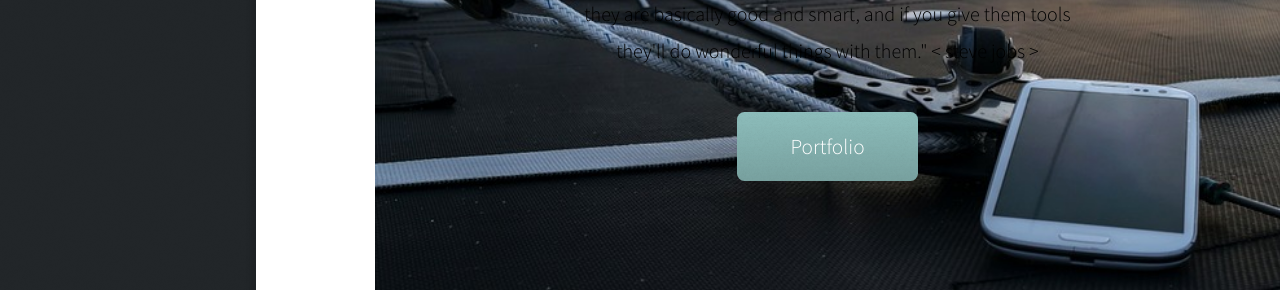
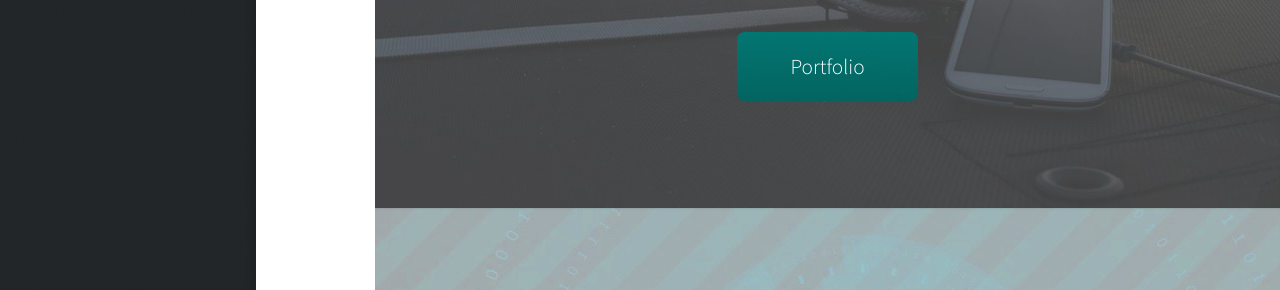
Before and after one commit to joyliao07/portfolio, a website: page public/index.html in a window 1280 px wide. Shown: the part 404-694 px from the top of the page. Drawn offline with nearby package versions, Linux system fonts and the light colour scheme.

Commit message:
modified images

```diff
--- a/public/assets/css/base.css
+++ b/public/assets/css/base.css
@@ -136,7 +136,7 @@ h2 {
 }
 
     h2.alt {
-        color: #888;
+        color: rgb(54, 54, 54);
     }
 
         h2.alt strong {
@@ -681,7 +681,7 @@ button,
     color: #fff !important;
     text-decoration: none;
     padding: 0.75em 2.5em 0.75em 2.5em;
-    background-color: #8ebebc;
+    background-color: #047773;
     border: 0;
     cursor: pointer;
     background-image: -moz-linear-gradient(top, rgba(0, 0, 0, 0), rgba(0, 0, 0, 0.15)), url("images/overlay.png");
--- a/public/assets/css/layout.css
+++ b/public/assets/css/layout.css
@@ -1518,7 +1518,6 @@ footer, header, hgroup, menu, nav, section {
         padding: 4em 0;
         box-shadow: inset 0 1px 0 0 rgba(0, 0, 0, 0.05), inset 0 0.1em 0.1em 0 rgba(0, 0, 0, 0.025);
         text-align: center;
-        background-image: url("images/overlay.png");
     }
 
         #main > section.dark {
@@ -1536,7 +1535,6 @@ footer, header, hgroup, menu, nav, section {
             }
 
             #main > section.dark a {
-                color: #fff;
                 border-color: inherit;
             }
 
--- a/public/assets/css/modules.css
+++ b/public/assets/css/modules.css
@@ -13,58 +13,63 @@
     margin-left: 375px;
 }
 
+/* Here for initial image!! */
 #main > section {
     margin: 0;
     overflow: hidden;
     padding: 4em 0;
     box-shadow: inset 0 1px 0 0 rgba(0, 0, 0, 0.05), inset 0 0.1em 0.1em 0 rgba(0, 0, 0, 0.025);
     text-align: center;
-    background-image: url("images/overlay.png");
+    background-image: url("../../images/technology_pixabay.jpg");
 }
 
-#main > section.dark {
+section.dark {
     color: #ddd;
     color: rgba(255, 255, 255, 0.75);
+    background-color:rgba(0, 0, 0, 0.5);
 }
 
-    #main > section.dark h2, #main > section.dark h3, #main > section.dark h4, #main > section.dark h5, #main > section.dark h6 {
-        color: inherit;
+.dark p {
+    color: white;
+    font-size: 25px;
 }
 
-    #main > section.dark strong {
+/* .dark h2, .dark h3, .dark h4, .dark h5, .dark h6 {
+    color: inherit;
+} */
+
+.dark strong {
     color: #fff;
     border-color: inherit;
+    opacity: 1;
 }
 
-    #main > section.dark a {
+.dark a {
     color: #fff;
     border-color: inherit;
+    opacity: 1;
 }
 
-        #main > section.dark a:hover {
+.dark a:hover {
     border-bottom-color: rgba(255, 255, 255, 0);
+    opacity: 1;
 }
 
-#main > section.cover {
+.cover {
     padding: 10em 0;
     background-size: cover;
     background-position: center center;
 }
 
-#main > section.one {
-    background-color: #81918E;
-    background-image: url("../../images/banner.jpg");
-}
-
-#main > section.two {
+.two {
     background-color: #f5fafa;
 }
 
-#main > section.three {
+.three {
     background-color: #ecf1f1;
 }
 
-#main > section.four {
+.four {
     background-color: #e8edec;
 }
 
--- a/public/assets/js/main.js
+++ b/public/assets/js/main.js
@@ -125,12 +125,52 @@
   function change_background ( new_img ) {
     var myImage = $('#main > section.one');
     myImage.css('src', new_img);
+
+    setTimeout ( function(){
+      myImage.css('opacity', 0.8);
+    }, 300);
+    setTimeout ( function(){
+      myImage.css('opacity', 0.6);
+    }, 400);
+    setTimeout ( function(){
+      myImage.css('opacity', 0.4);
+    }, 500);
+    setTimeout ( function(){
+      myImage.css('opacity', 0.2);
+    }, 600);
     setTimeout ( function(){
       myImage.css('background-image', new_img);
-    }, 2500);
+      myImage.css('opacity', 0.1);
+    }, 700);
+    setTimeout ( function(){
+      myImage.css('opacity', 0.2);
+    }, 800);
+    setTimeout ( function(){
+      myImage.css('opacity', 0.3);
+    }, 900);
+    setTimeout ( function(){
+      myImage.css('opacity', 0.4);
+    }, 1000);
+    setTimeout ( function(){
+      myImage.css('opacity', 0.5);
+    }, 1100);
+    setTimeout ( function(){
+      myImage.css('opacity', 0.6);
+    }, 1200);
+    setTimeout ( function(){
+      myImage.css('opacity', 0.7);
+    }, 1300);
+    setTimeout ( function(){
+      myImage.css('opacity', 0.8);
+    }, 1400);
+    setTimeout ( function(){
+      myImage.css('opacity', 0.9);
+    }, 1500);
+    setTimeout ( function(){
+      myImage.css('opacity', 1);
+    }, 1600);
+
   }
-  change_background('url("../../images/pic02.jpg")');
-
-
+  change_background('url("../../images/pic02_02.jpg")');
 
 })(jQuery);
--- a/public/index.html
+++ b/public/index.html
@@ -56,8 +56,9 @@
 			<section id="top" class="one dark cover">
 				<div class="container">
 					<header>
-						<h2 class="alt"><strong><a href="linkedin.com/in/joyceliao-seattle"></a> Full-stack Python Developer. </strong>  </a><br/>
-						Certified Public Accountant</h2>
+						<h2 class="alt"><strong><a href="https://www.linkedin.com/in/joyceliao-seattle"> Full-stack Python Developer.</a></h2>
+						</strong><br/>
+						<h3>Certified Public Accountant</h3>
 						<p>"What's important is that you have a faith in people, that<br/>
 							they are basically good and smart, and if you give them tools<br/>
 							they'll do wonderful things with them." &lt steve jobs &gt
@@ -84,8 +85,8 @@
 						<li>401 project: <a href="github.com/joyliao07">github.com/joyliao07 </a></li>
 					</ul>
 
+					<!--
 					<div class="row">
-						<!--
 						<div class="col-4 col-12-mobile">
 							<article class="item">
 								<a href="#" class="image fit"><img src="images/pic02.jpg" alt="" /></a>
```
Also changed, not shown: public/images/pic02_02.jpg (added), public/images/technology_pixabay.jpg (added), 1 other file. Lines whose indentation alone changed are shown as unchanged.
